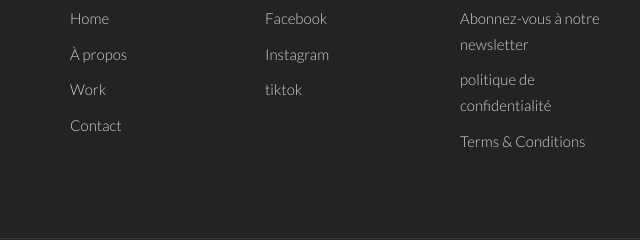
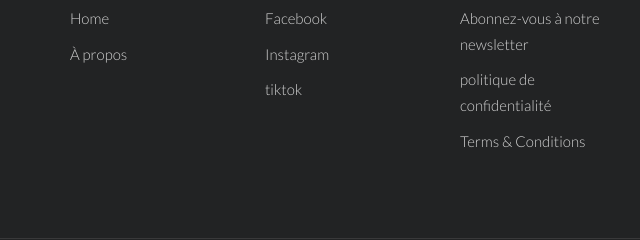
Before and after one commit to KINGKAY007/lisungitech, a plain HTML site: page contacts.html in a window 1280 px wide. Shown: the part 1208-1448 px from the top of the page, 0-640 px from the left. Drawn offline with Linux system fonts and the light colour scheme.

Commit message:
Add files via upload

```diff
--- a/contacts.html
+++ b/contacts.html
@@ -187,8 +187,7 @@
                             <ul class="list-unstyled g-ul-li-tb-5--xs g-margin-b-0--xs">
                                 <li><a class="g-font-size-15--xs g-color--white-opacity" href="index.html">Home</a></li>
                                 <li><a class="g-font-size-15--xs g-color--white-opacity" href="apropos.html">À propos</a></li>
-                                <li><a class="g-font-size-15--xs g-color--white-opacity" href="http://https://https//instagram.com/lisungitech?utm_source=qr&igshid=MzNlNGNkZWQ4Mg%3D%3D">Work</a></li>
-                                <li><a class="g-font-size-15--xs g-color--white-opacity" href="http://https://https//instagram.com/lisungitech?utm_source=qr&igshid=MzNlNGNkZWQ4Mg%3D%3D">Contact</a></li>
+
                             </ul>
                         </div>
                         <div class="col-sm-2 g-margin-b-20--xs g-margin-b-0--md">
```
Also changed, not shown: index.html (+1 -1 lines).
